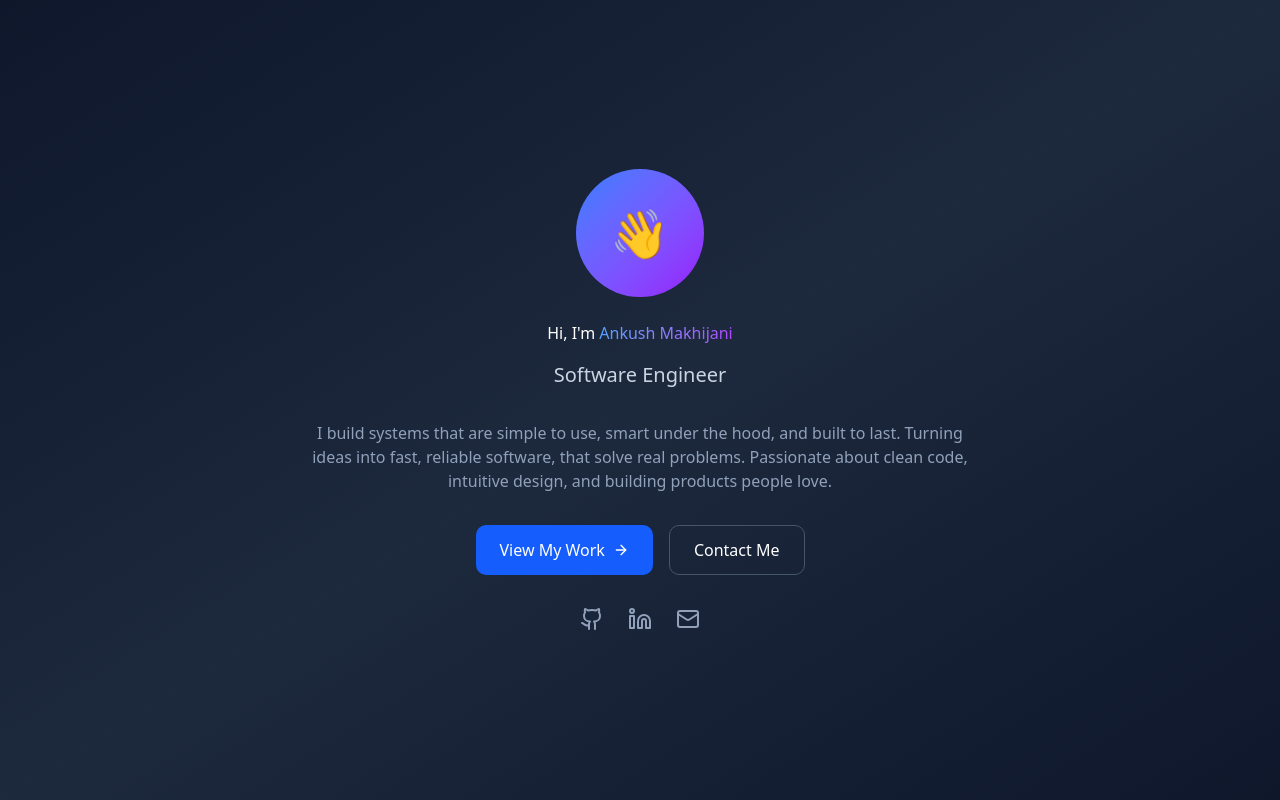
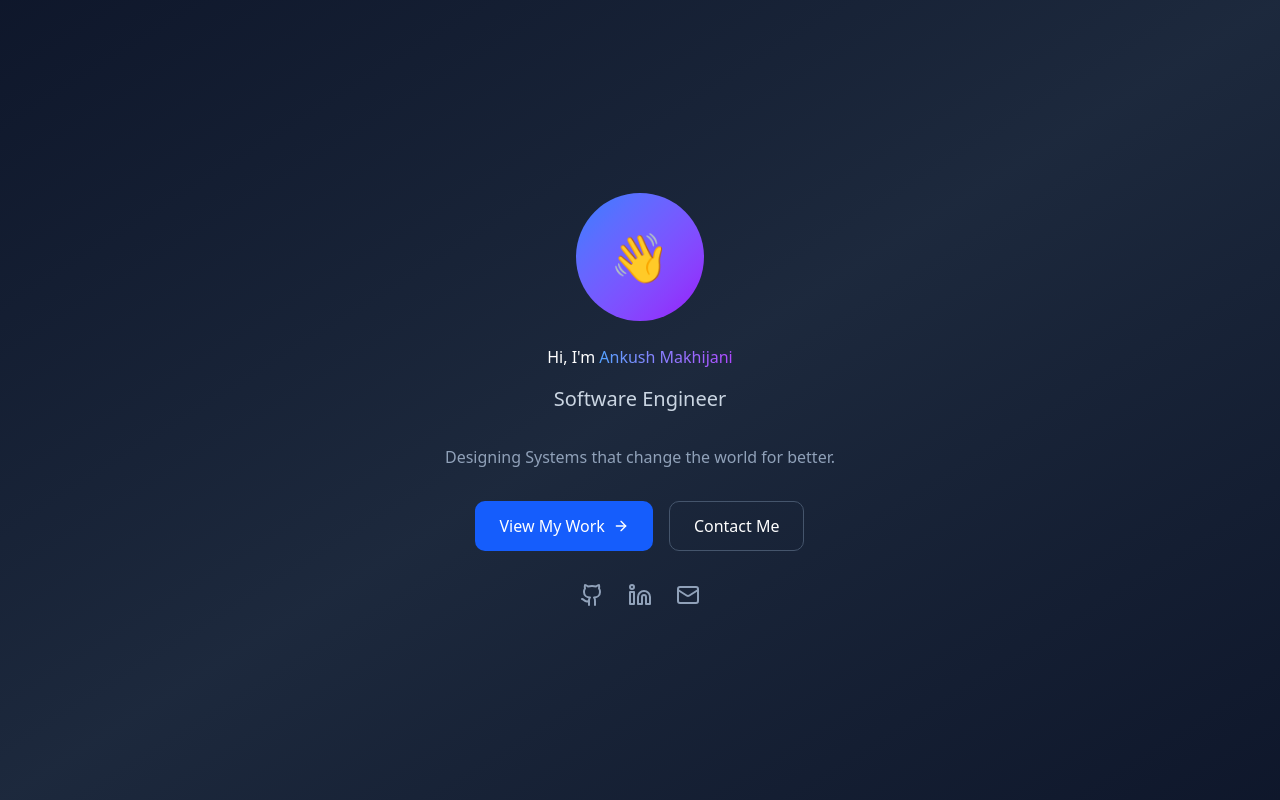
Before and after one commit to wolfy5786/Portfolio, a React (Vite) app: page / in a window 1280 px wide. Shown: the top 800 px of the page. Built offline with nearby package versions, Linux system fonts and the light colour scheme.

Commit message:
changing tagline

```diff
--- a/src/components/Hero.tsx
+++ b/src/components/Hero.tsx
@@ -25,8 +25,7 @@ export function Hero() {
             Software Engineer
           </p>
           <p className="text-slate-400 max-w-2xl mx-auto mb-8">
-            I build systems that are simple to use, smart under the hood, and built to last. Turning ideas into fast, reliable software, that solve real problems.
-            Passionate about clean code, intuitive design, and building products people love.
+            Designing Systems that change the world for better.
           </p>
         </div>
 
```
